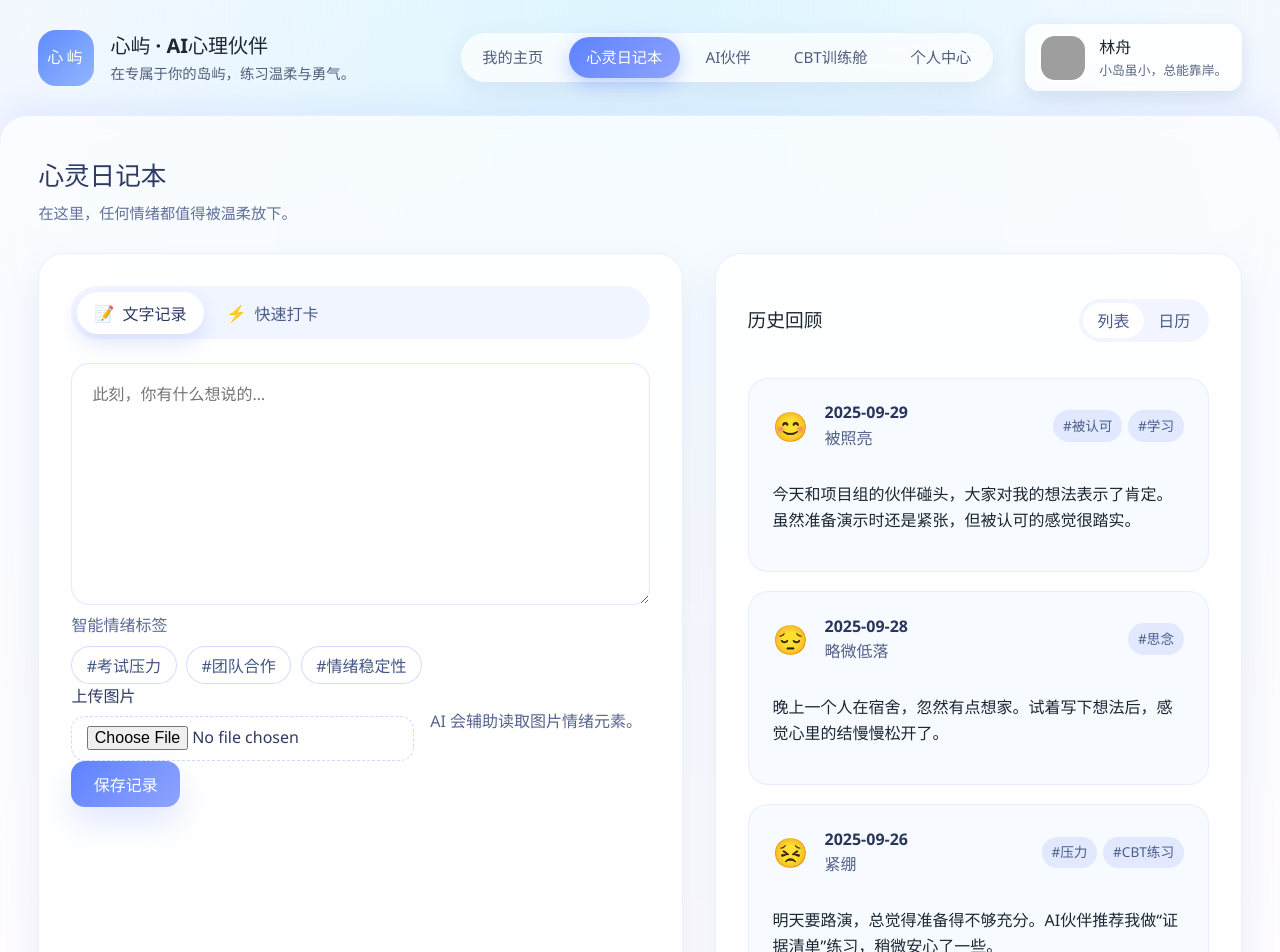
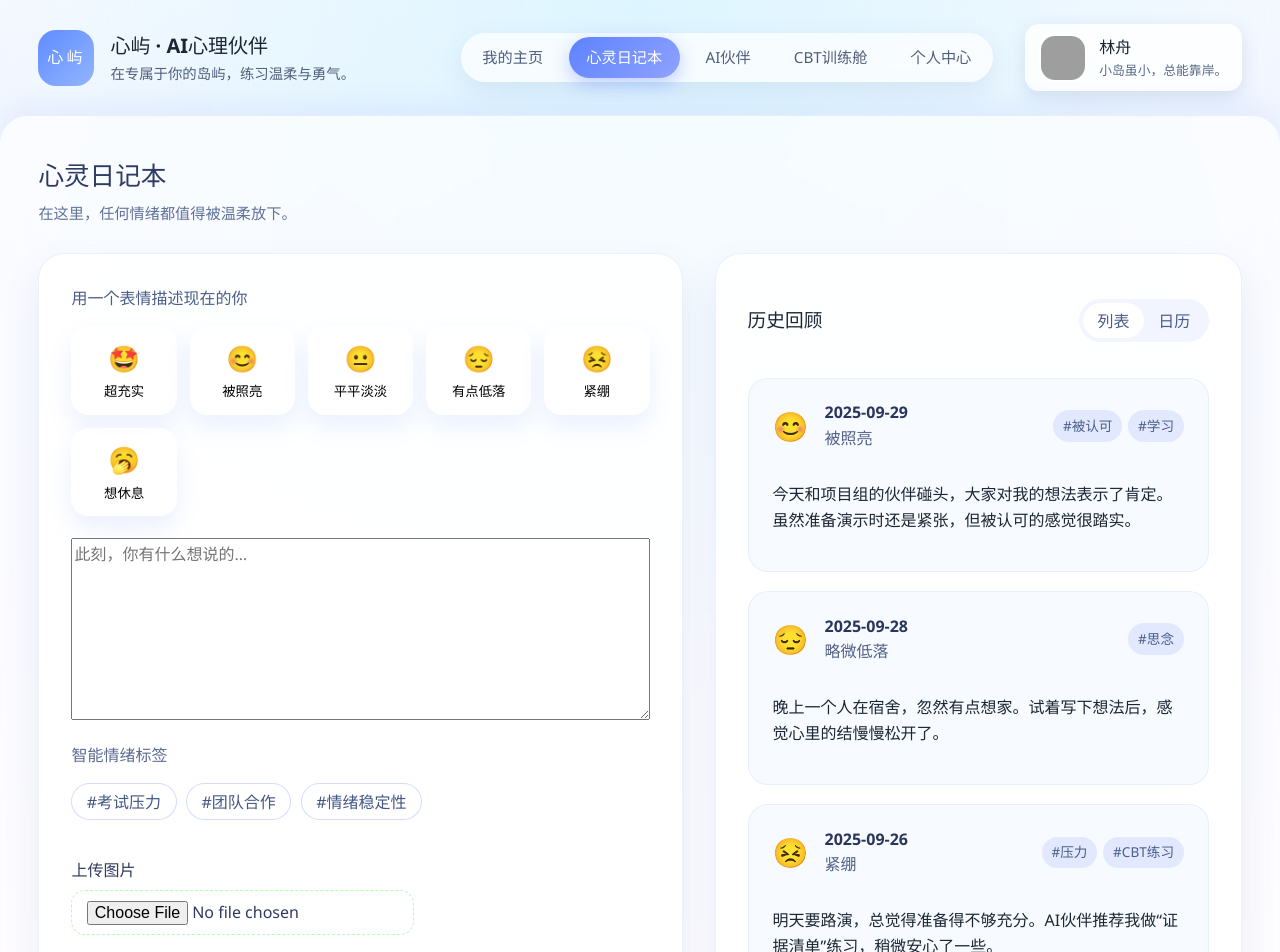
Before and after one commit to njdldkl666699/solace-isle, a Vue app: page /diary in a window 1280 px wide. Shown: the top 952 px of the page. Built offline with nearby package versions, Linux system fonts and the light colour scheme; grey boxes are pictures that could not be loaded.

Commit message:
快速打卡整合到文字记录

```diff
--- a/src/style.css
+++ b/src/style.css
@@ -53,3 +53,24 @@ textarea:focus {
 #app {
   min-height: 100vh;
 }
+
+/* 优化 section.grid 布局 */
+.grid {
+  display: grid;
+  grid-template-columns: repeat(3, minmax(0, 1fr));
+  gap: 1.2rem;
+}
+
+@media (max-width: 1080px) {
+  .grid {
+    grid-template-columns: repeat(2, minmax(0, 1fr));
+    gap: 1rem;
+  }
+}
+
+@media (max-width: 720px) {
+  .grid {
+    grid-template-columns: 1fr;
+    gap: 0.7rem;
+  }
+}
--- a/src/views/DiaryView.vue
+++ b/src/views/DiaryView.vue
@@ -3,12 +3,10 @@ import { computed, reactive, ref } from "vue";
 import AppShell from "../components/layout/AppShell.vue";
 import { useAppStore } from "../stores/appStore";
 
-type DiaryTab = "text" | "quick";
 type HistoryView = "list" | "calendar";
 
 const appStore = useAppStore();
 
-const activeTab = ref<DiaryTab>("text");
 const historyView = ref<HistoryView>("list");
 const selectedEmoji = ref<string>("");
 const entrySaved = ref(false);
@@ -32,7 +30,6 @@ const monthInfo = computed(() => {
   const firstDay = new Date(year, month, 1);
   const firstDayWeek = firstDay.getDay() || 7;
   const daysInMonth = new Date(year, month + 1, 0).getDate();
-
   const days = [] as { date: Date; inMonth: boolean; key: string }[];
   for (let i = 1; i < firstDayWeek; i++) {
     const date = new Date(year, month, 1 - (firstDayWeek - i));
@@ -49,12 +46,7 @@ const monthInfo = computed(() => {
       days.push({ date, inMonth: false, key: date.toISOString() });
     }
   }
-  return {
-    year,
-    month,
-    label: `${year}年${month + 1}月`,
-    days,
-  };
+  return { year, month, label: `${year}年${month + 1}月`, days };
 });
 
 const moodForDate = (date: Date) => {
@@ -71,16 +63,12 @@ const handleSave = () => {
     draft.content = "";
     draft.attachmentName = "";
     draft.tags = [];
+    selectedEmoji.value = ""; // clear selected emoji after save
   }, 1200);
 };
 
 const handleEmojiSelect = (emoji: string) => {
-  selectedEmoji.value = emoji;
-  entrySaved.value = true;
-  window.setTimeout(() => {
-    entrySaved.value = false;
-    selectedEmoji.value = "";
-  }, 900);
+  selectedEmoji.value = emoji === selectedEmoji.value ? "" : emoji; // toggle selection
 };
 
 const goPrevMonth = () => {
@@ -108,25 +96,26 @@ const handleFileChange = (event: Event) => {
   <AppShell page-title="心灵日记本" subtitle="在这里，任何情绪都值得被温柔放下。">
     <div class="diary">
       <section class="record-panel">
-        <div class="tab-switch">
+        <div class="text-entry">
+          <!-- 合并的快速打卡区域，放在智能情绪标签上方 -->
+          <div class="quick-emoji-block">
+            <p class="title">用一个表情描述现在的你</p>
+            <div class="emoji-row">
               <button
-            v-for="tab in [
-              { id: 'text', label: '文字记录', emoji: '📝' },
-              { id: 'quick', label: '快速打卡', emoji: '⚡' },
-            ]"
-            :key="tab.id"
-            class="tab-btn"
-            :class="{ active: activeTab === tab.id }"
+                v-for="option in appStore.diary.quickEmojis"
+                :key="option.emoji"
                 type="button"
-            @click="activeTab = tab.id as DiaryTab"
+                :class="{ active: selectedEmoji === option.emoji }"
+                @click="handleEmojiSelect(option.emoji)"
               >
-            <span>{{ tab.emoji }}</span>
-            {{ tab.label }}
+                <span>{{ option.emoji }}</span>
+                <small>{{ option.label }}</small>
               </button>
             </div>
+          </div>
 
-        <div v-if="activeTab === 'text'" class="text-entry">
            <textarea v-model="draft.content" placeholder="此刻，你有什么想说的…" rows="8" />
+
           <div class="tag-suggestions">
             <span>智能情绪标签</span>
             <div class="chips">
@@ -147,47 +136,26 @@ const handleFileChange = (event: Event) => {
             <label>
               上传图片
               <input type="file" accept="image/*" @change="handleFileChange" />
+              <small v-if="draft.attachmentName" class="file-name">{{ draft.attachmentName }}</small>
             </label>
-            <p>
-              {{ draft.attachmentName ? `已选择：${draft.attachmentName}` : "AI 会辅助读取图片情绪元素。" }}
-            </p>
           </div>
 
+          <div class="save-row">
+            <p v-if="entrySaved" class="hint">已保存到你的私人日记。</p>
             <button class="primary" type="button" @click="handleSave">保存记录</button>
-          <p v-if="entrySaved" class="hint">已保存到你的私人日记。</p>
           </div>
-
-        <div v-else class="quick-entry">
-          <p class="title">用一个表情描述现在的你</p>
-          <div class="emoji-row">
-            <button
-              v-for="option in appStore.diary.quickEmojis"
-              :key="option.emoji"
-              type="button"
-              :class="{ active: selectedEmoji === option.emoji }"
-              @click="handleEmojiSelect(option.emoji)"
-            >
-              <span>{{ option.emoji }}</span>
-              <small>{{ option.label }}</small>
-            </button>
-          </div>
-          <p v-if="entrySaved" class="hint">已打卡，感谢你对情绪的诚实。</p>
         </div>
       </section>
 
+      <!-- 历史面板保持不变 -->
       <section class="history-panel">
         <div class="history-header">
           <h3>历史回顾</h3>
           <div class="view-switch">
-            <button type="button" :class="{ active: historyView === 'list' }" @click="historyView = 'list'">
-              列表
-            </button>
-            <button type="button" :class="{ active: historyView === 'calendar' }" @click="historyView = 'calendar'">
-              日历
-            </button>
+            <button type="button" :class="{ active: historyView === 'list' }" @click="historyView = 'list'">列表</button>
+            <button type="button" :class="{ active: historyView === 'calendar' }" @click="historyView = 'calendar'">日历</button>
           </div>
         </div>
-
         <div v-if="historyView === 'list'" class="entry-list">
           <article v-for="entry in entries" :key="entry.id" class="entry-card">
             <header>
@@ -203,7 +171,6 @@ const handleFileChange = (event: Event) => {
             <p>{{ entry.content }}</p>
           </article>
         </div>
-
         <div v-else class="calendar-view">
           <div class="calendar-nav">
             <button type="button" @click="goPrevMonth">←</button>
@@ -211,10 +178,13 @@ const handleFileChange = (event: Event) => {
             <button type="button" @click="goNextMonth">→</button>
           </div>
           <div class="calendar-grid">
-            <span class="weekday" v-for="day in ['一', '二', '三', '四', '五', '六', '日']" :key="day"
-              >周{{ day }}</span
+            <span class="weekday" v-for="day in ['一', '二', '三', '四', '五', '六', '日']" :key="day">周{{ day }}</span>
+            <div
+              v-for="item in monthInfo.days"
+              :key="item.key"
+              class="day"
+              :class="{ 'out-month': !item.inMonth }"
             >
-            <div v-for="item in monthInfo.days" :key="item.key" class="day" :class="{ 'out-month': !item.inMonth }">
               <span class="date">{{ item.date.getDate() }}</span>
               <span class="mood" v-if="moodForDate(item.date)">{{ moodForDate(item.date) }}</span>
             </div>
@@ -244,49 +214,51 @@ const handleFileChange = (event: Event) => {
   gap: 1.5rem;
 }
 
-.tab-switch {
-  display: inline-flex;
-  padding: 0.35rem;
-  background: rgba(93, 130, 255, 0.08);
-  border-radius: 999px;
-  gap: 0.3rem;
+.text-entry {
+  display: flex;
+  flex-direction: column;
+  gap: 1.4rem;
 }
 
-.tab-btn {
-  border: none;
-  background: transparent;
-  border-radius: 999px;
-  padding: 0.55rem 1.1rem;
+.quick-emoji-block {
+  display: flex;
+  flex-direction: column;
+  gap: 0.9rem;
+}
+
+.quick-emoji-block .title {
+  margin: 0;
+  font-size: 1rem;
   font-weight: 600;
   color: #4a5d8a;
-  display: flex;
-  align-items: center;
-  gap: 0.5rem;
-  cursor: pointer;
-  transition: all 0.2s ease;
 }
 
-.tab-btn.active {
-  background: #fff;
-  box-shadow: 0 10px 20px rgba(93, 130, 255, 0.18);
-  color: #2d3a63;
+.quick-emoji-block .emoji-row {
+  display: grid;
+  grid-template-columns: repeat(auto-fit, minmax(90px, 1fr));
+  gap: 0.8rem;
 }
 
-.text-entry textarea {
-  width: 100%;
+.emoji-row button {
+  border: none;
   border-radius: 18px;
-  border: 1px solid rgba(93, 130, 255, 0.18);
-  padding: 1.1rem 1.25rem;
-  font-size: 1rem;
-  line-height: 1.6;
-  resize: vertical;
-  min-height: 180px;
+  padding: 0.9rem 0.6rem;
+  background: rgba(255, 255, 255, 0.85);
+  box-shadow: 0 12px 24px rgba(93, 130, 255, 0.12);
+  display: grid;
+  gap: 0.35rem;
+  cursor: pointer;
+  transition: transform 0.2s ease, box-shadow 0.2s ease;
 }
 
-.text-entry textarea:focus {
-  outline: none;
-  border-color: rgba(93, 130, 255, 0.5);
-  box-shadow: 0 0 0 4px rgba(93, 130, 255, 0.18);
+.emoji-row button.active,
+.emoji-row button:hover {
+  transform: translateY(-2px);
+  box-shadow: 0 16px 32px rgba(93, 130, 255, 0.2);
+}
+
+.emoji-row span {
+  font-size: 1.6rem;
 }
 
 .tag-suggestions {
@@ -297,6 +269,8 @@ const handleFileChange = (event: Event) => {
 }
 
 .chips {
+  margin-top: 0.4rem;
+  margin-bottom: 1rem;
   display: flex;
   flex-wrap: wrap;
   gap: 0.6rem;
@@ -336,12 +310,11 @@ const handleFileChange = (event: Event) => {
 .attachments input {
   padding: 0.6rem 0.9rem;
   border-radius: 14px;
-  border: 1px dashed rgba(93, 130, 255, 0.3);
+  border: 1px dashed rgba(13, 246, 32, 0.3);
   background: rgba(255, 255, 255, 0.85);
 }
 
 .primary {
-  align-self: flex-end;
   background: linear-gradient(135deg, #5d82ff, #8fa3ff);
   border: none;
   border-radius: 14px;
@@ -350,6 +323,7 @@ const handleFileChange = (event: Event) => {
   font-weight: 600;
   cursor: pointer;
   box-shadow: 0 16px 32px rgba(93, 130, 255, 0.18);
+  margin-top: 1rem;
 }
 
 .hint {
@@ -358,44 +332,24 @@ const handleFileChange = (event: Event) => {
   font-size: 0.9rem;
 }
 
-.quick-entry {
-  display: grid;
-  gap: 1.25rem;
-  text-align: center;
+.save-row {
+  display: flex;
+  flex-direction: column; /* 改为纵向堆叠 */
+  align-items: center;    /* 水平居中 */
+  gap: 0.6rem;            /* 间距缩小以适配纵向布局 */
+  justify-content: center;
 }
 
-.quick-entry .title {
-  margin: 0;
-  font-size: 1.1rem;
-  color: #4a5d8a;
+.save-row .hint {
+  margin: 0;              /* 移除自动推开布局 */
+  margin-right: 0;
 }
 
-.emoji-row {
-  display: grid;
-  grid-template-columns: repeat(auto-fit, minmax(90px, 1fr));
-  gap: 0.8rem;
-}
-
-.emoji-row button {
-  border: none;
-  border-radius: 18px;
-  padding: 0.9rem 0.6rem;
-  background: rgba(255, 255, 255, 0.85);
-  box-shadow: 0 12px 24px rgba(93, 130, 255, 0.12);
-  display: grid;
-  gap: 0.35rem;
-  cursor: pointer;
-  transition: transform 0.2s ease, box-shadow 0.2s ease;
-}
-
-.emoji-row button.active,
-.emoji-row button:hover {
-  transform: translateY(-2px);
-  box-shadow: 0 16px 32px rgba(93, 130, 255, 0.2);
-}
-
-.emoji-row span {
-  font-size: 1.6rem;
+.file-name { /* 还原文件名样式，避免空规则警告 */
+  margin-top: 0.25rem;
+  font-size: 0.75rem;
+  color: #5c6b93;
+  font-weight: 400;
 }
 
 .history-header {
```
Also changed, not shown: src/views/DashboardView.vue (+26 -34 lines). Lines whose indentation alone changed are shown as unchanged.
